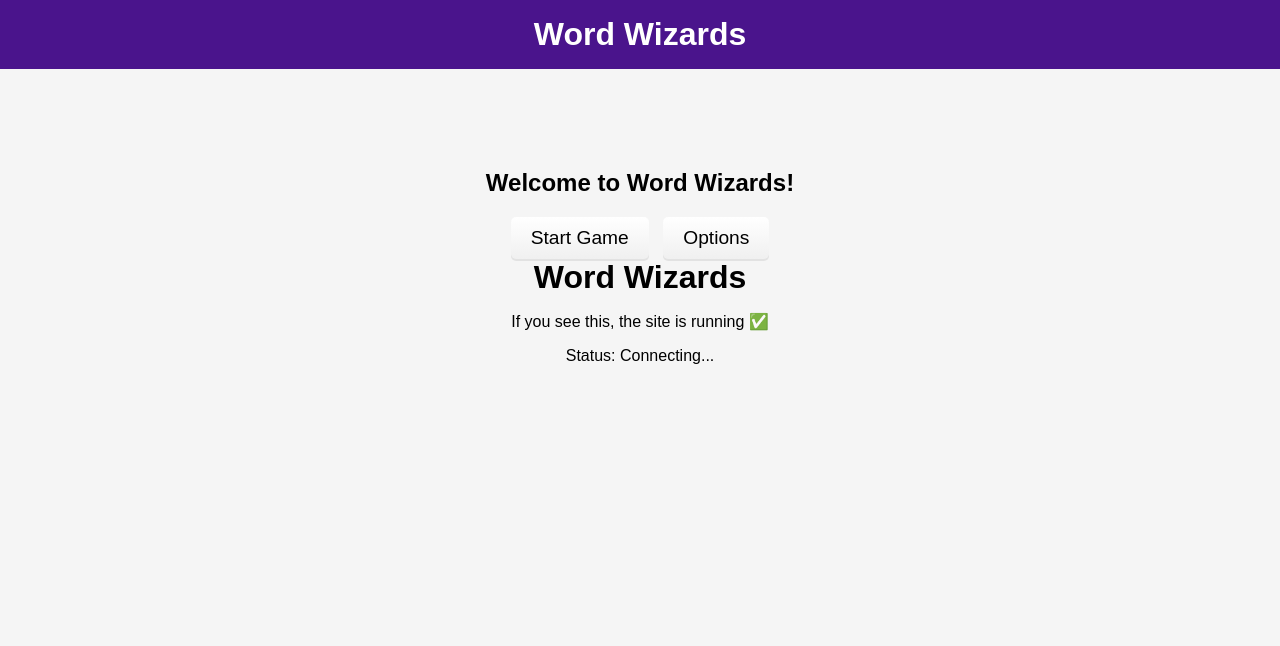
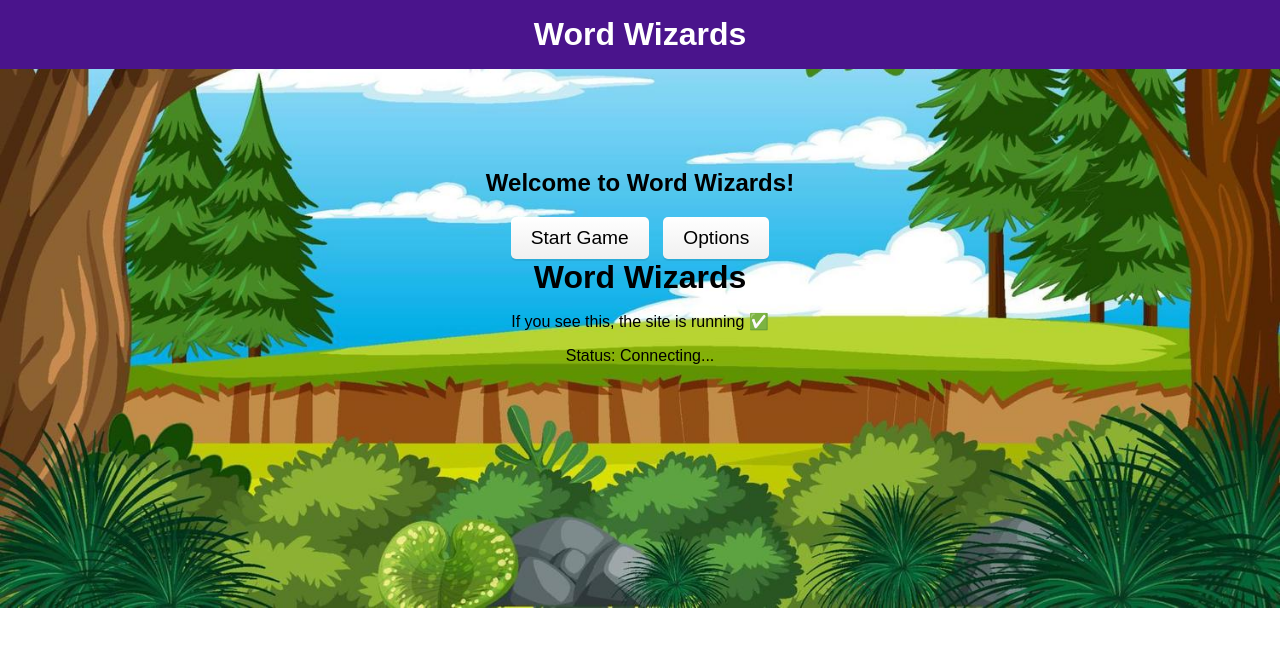
Before and after one commit to khozii/word-wizards, a website with bundled scripts: page public/index.html in a window 1280 px wide. Built offline with nearby package versions, Linux system fonts and the light colour scheme; files whose address does not match are found by name.

Commit message:
Added background image

```diff
--- a/public/style.css
+++ b/public/style.css
@@ -1,7 +1,10 @@
 body {
     font-family: Arial, sans-serif;
     text-align: center;
-    background: #f5f5f5;
+    background-image: url(images/background_forest.jpg);
+    background-size: cover;
+    background-position: center;
+    background-repeat: no-repeat;
     margin: 0;
     padding: 0;
 }
```
Also changed, not shown: public/images/background_forest.jpg (added).
